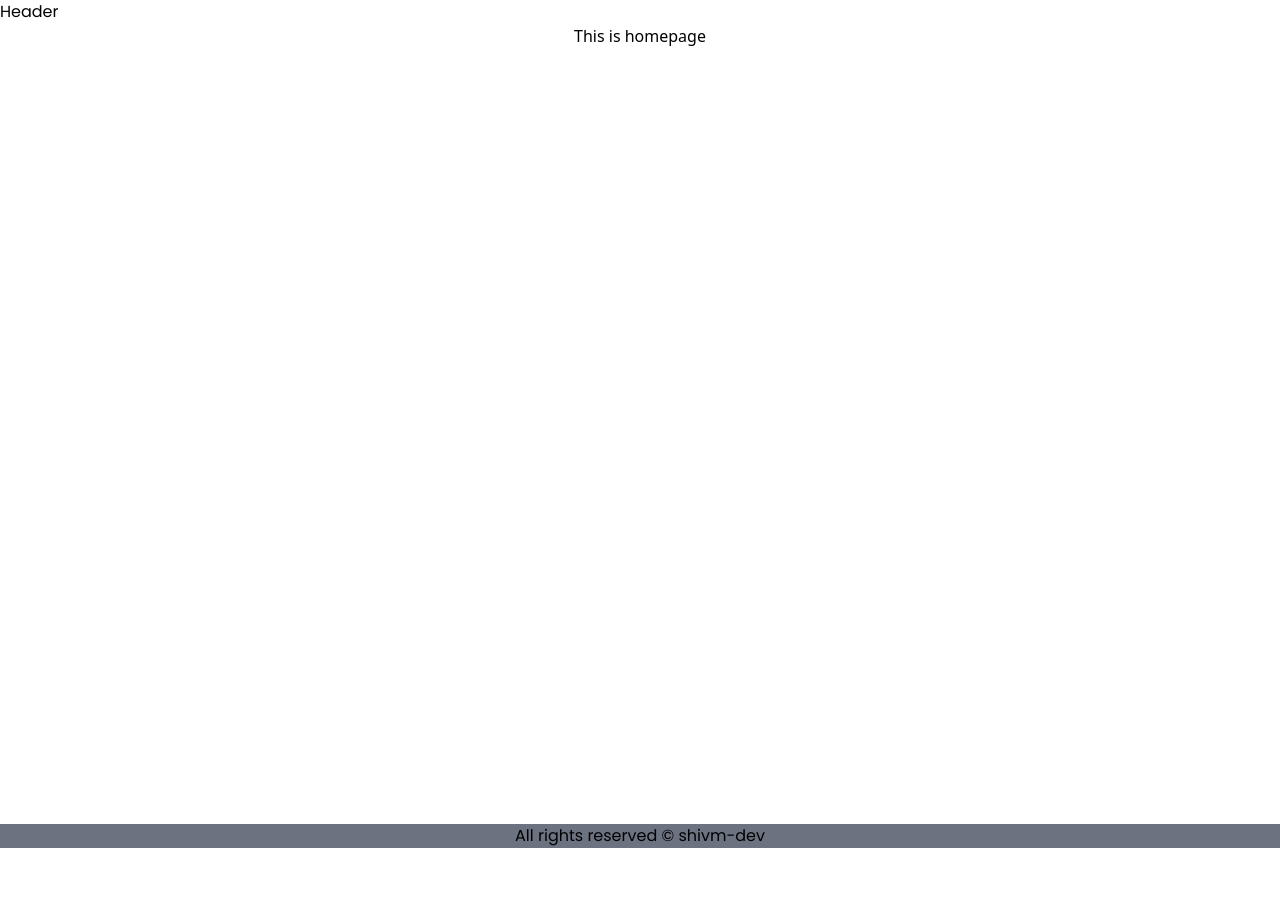
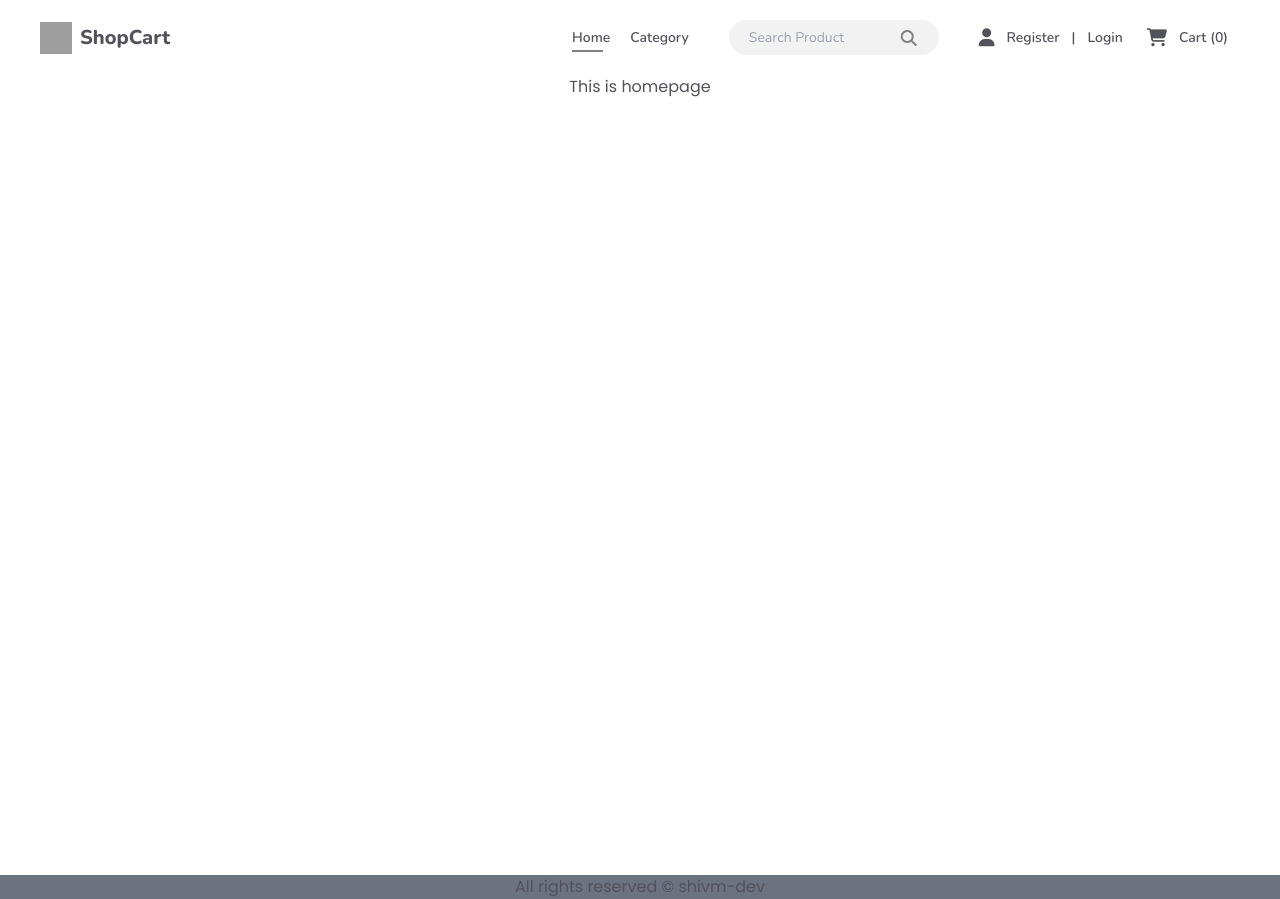
Before and after one commit to shivm29/ecommerce, a React (Create React App) app in the folder client/: page / in a window 1280 px wide. Before the commit the page ends 848 px from the top, so only its background shows below. Built offline with nearby package versions, Linux system fonts and the light colour scheme; grey boxes are pictures that could not be loaded.

Commit message:
navbar ui completed

```diff
--- a/client/public/index.html
+++ b/client/public/index.html
@@ -24,7 +24,8 @@
       work correctly both with client-side routing and a non-root public URL.
       Learn how to configure a non-root public URL by running `npm run build`.
     -->
-    <title>React App</title>
+    <script src="https://kit.fontawesome.com/666e3d5e23.js" crossorigin="anonymous"></script>
+    <title>ShopCart</title>
   </head>
   <body className="'dark" >
     <noscript>You need to enable JavaScript to run this app.</noscript>
--- a/client/src/App.js
+++ b/client/src/App.js
@@ -7,20 +7,7 @@ import Policy from './pages/Policy';
 import PageNotFound from './pages/PageNotFound';
 function App() {
 
-  const [theme, setTheme] = useState("light")
 
-  useEffect(() => {
-    if (theme === 'dark') {
-      document.documentElement.classList.add("dark");
-    }
-    else {
-      document.documentElement.classList.remove("dark");
-    }
-  }, [theme])
-
-  const handleTheme = () => {
-    setTheme(theme === 'dark' ? "light" : "dark")
-  }
 
   return (
     <>
--- a/client/src/components/Header.js
+++ b/client/src/components/Header.js
@@ -1,8 +1,53 @@
 import React from 'react'
+import '.././styles/searchbar.css'
+import { NavLink } from 'react-router-dom'
+import '.././styles/root_style.css'
+
+
 
 const Header = () => {
+
+
   return (
-    <div className='font-Poppins' >Header</div>
+    <div className='font-Nunito flex min-w-full min-h-fit px-10 py-5 text-sm justify-between  box-border' >
+
+      <div className='flex justify-center items-center min-h-fit' >
+        <img width="64" height="64" src="https://img.icons8.com/external-colored-outline-lafs/64/external-cart-untact-colored-outline-part-1-colored-outline-lafs.png" className='h-8 w-8' alt="external-cart-untact-colored-outline-part-1-colored-outline-lafs" />
+
+        <h3 className='text-xl font-extrabold	mx-2'>ShopCart</h3>
+
+
+      </div>
+
+      <div className='flex justify-center items-center min-h-fit min-w-fit' >
+
+
+
+        <NavLink to='/' className='font-semibold  transition-all underline-gray	hover:text-gray-950 dark:hover:text-gray-100' activeClassName='active'  >Home</NavLink>
+
+        <NavLink to='/category' className='font-semibold  transition-all underline-gray	hover:text-gray-950 dark:hover:text-gray-100 ml-5'  >Category</NavLink>
+
+        <div className='search-box mx-10 dark:bg-zinc-700'  >
+          <input class="search-text dark:text-gray-300" type="text" placeholder="Search Product" />
+          <a href="#" class="search-btn">
+            <i class="fas fa-search"></i>
+          </a>
+        </div>
+
+        <i class="fa-regular fa-user font-semibold  mr-3 text-lg "></i>
+
+        <NavLink to='/register' className='font-semibold   transition-all underline-gray	mr-3 hover:text-gray-950 dark:hover:text-gray-100 '  >Register</NavLink>
+
+        <h3 className='font-semibold   transition-all underline-gray	mr-3 '  >|</h3>
+        <NavLink to='/login' className='font-semibold   transition-all underline-gray	mr-3 hover:text-gray-950 dark:hover:text-gray-100 '  >Login</NavLink>
+
+
+
+        <i class="fa-solid fa-cart-shopping font-semibold  mx-3 text-lg hover:text-gray-950 dark:hover:text-gray-100 "></i>
+        <NavLink to='/cart' className='font-semibold  transition-all underline-gray	mr-3 hover:text-gray-950 dark:hover:text-gray-100 '  >Cart (0)</NavLink>
+
+      </div>
+    </div>
   )
 }
 
--- a/client/src/components/Layout.js
+++ b/client/src/components/Layout.js
@@ -3,10 +3,13 @@ import Header from './Header'
 import Footer from './Footer'
 
 const Layout = ({ children }) => {
+
     return (
-        <div>
-            <Header></Header>
-            <main className='min-h-screen'  >
+
+        <div className=' text-zinc-600 dark:text-gray-300 dark:bg-zinc-900 ' >
+            <Header  ></Header>
+
+            <main className='min-h-screen font-Poppins '  >
                 {children}
             </main>
 
--- a/client/src/index.css
+++ b/client/src/index.css
@@ -1,4 +1,6 @@
 @import url('https://fonts.googleapis.com/css2?family=Poppins:ital,wght@0,100;0,200;0,300;0,400;0,500;1,100;1,200&display=swap');
+  @import url('https://fonts.googleapis.com/css2?family=Nunito:ital,wght@0,200;0,300;0,400;0,500;0,600;0,700;0,800;1,200&display=swap');
+
 
 @tailwind base;
 @tailwind components;
--- a/client/src/pages/About.js
+++ b/client/src/pages/About.js
@@ -4,7 +4,7 @@ import Layout from '../components/Layout'
 const About = () => {
   return (
     <Layout>
-        <h3 className='text-center' >This is about</h3>
+      <h3 className='text-center' >This is about</h3>
     </Layout>
   )
 }
--- a/client/src/pages/Contact.js
+++ b/client/src/pages/Contact.js
@@ -4,7 +4,7 @@ import Layout from '../components/Layout'
 const Contact = () => {
   return (
     <Layout>
-        <h3 className='text-center' >This is contact page</h3>
+      <h3 className='text-center' >This is contact page</h3>
     </Layout>
   )
 }
--- a/client/src/pages/HomePage.js
+++ b/client/src/pages/HomePage.js
@@ -4,7 +4,7 @@ import Layout from '../components/Layout'
 const HomePage = () => {
   return (
     <Layout>
-        <h3 className='text-center' >This is homepage</h3>
+      <h3 className='text-center  ' >This is homepage</h3>
     </Layout>
   )
 }
--- /dev/null
+++ b/client/src/styles/searchbar.css
@@ -0,0 +1,85 @@
+.search-box {
+    display: flex;
+    align-items: center;
+    background: #2727270f;
+    height: 35px;
+    border-radius: 40px;
+    padding: 10px;
+  }
+
+  .search-box:hover > .search-text {
+    width: 240px;
+    padding: 0 6px;
+  }
+
+
+  .search-btn {
+    color: gray;
+    width: 40px;
+    height: 35px;
+    border-radius: 50%;
+    display: flex;
+    justify-content: center;
+    align-items: center;
+    transition: 0.4s;
+    cursor: pointer;
+    text-decoration: none;
+  }
+
+  .search-btn > i {
+    font-size: 16px;
+  }
+
+  .search-text {
+    flex: 1;
+    border: none;
+    background: none;
+    outline: none;
+    padding: 10px;
+    color: rgb(48, 48, 48);
+    font-size: 14px;
+    font-weight: normal;
+    transition: 0.4s;
+    line-height: 40px;
+    width: 150px;
+  }
+
+  /* navlink.css */
+.underline-gray {
+  position: relative;
+  text-decoration: none;
+}
+
+.underline-gray::after {
+  content: '';
+  position: absolute;
+  left: 0;
+  bottom: -4px; /* Controls the distance of the underline from the text */
+  width: 80%;
+  height: 2px; /* Sets the underline thickness */
+  background-color: gray; /* Sets the underline color to gray */
+  opacity: 0; /* Hides the underline initially */
+  transition: opacity 0.2s ease; /* Adds a smooth transition effect */
+}
+
+.underline-gray:hover::after {
+  opacity: 1; /* Shows the underline on hover */
+}
+
+.active {
+  /* padding: 30px 0 8px; */
+  position: relative;
+}
+
+
+.active::before {
+  content: "";
+  position: absolute;
+  left: 0%;
+  bottom: -4px;
+  width: 80%;
+  height: 2px;
+  /* transform: skew(-12deg) translateX(-50%); */
+  background: gray;
+  z-index: -1;
+}
--- a/client/tailwind.config.js
+++ b/client/tailwind.config.js
@@ -6,7 +6,11 @@ module.exports = {
     extend: {
       fontFamily: {
         Poppins: ["Poppins", "sans-serif"],
+        Nunito: ["Nunito", "sans-serif"],
       },
+      textUnderlineOffset: {
+        8: '5px',
+      }
     },
   },
   plugins: [],
```
Also changed, not shown: client/src/styles/root_style.css (added).
